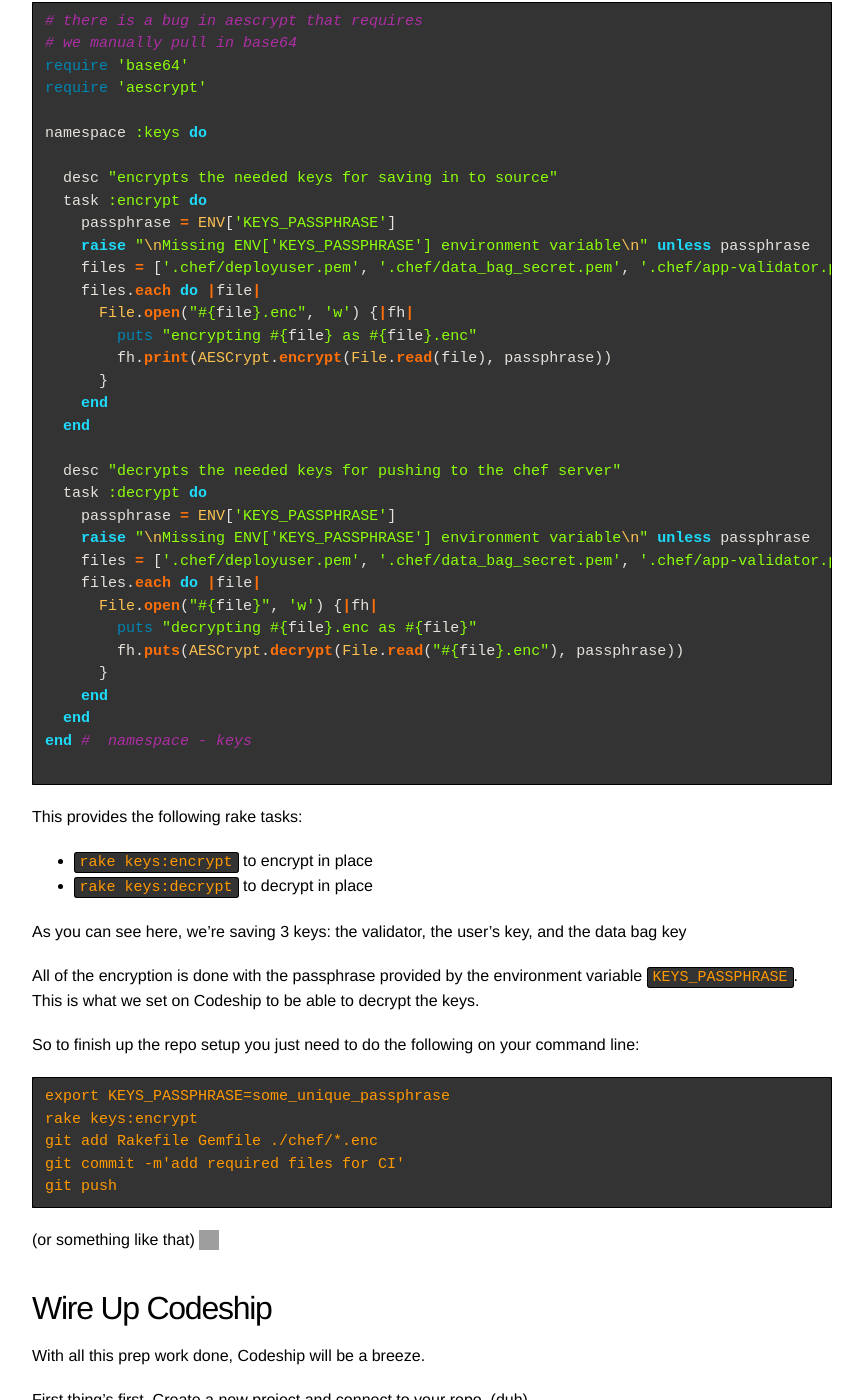
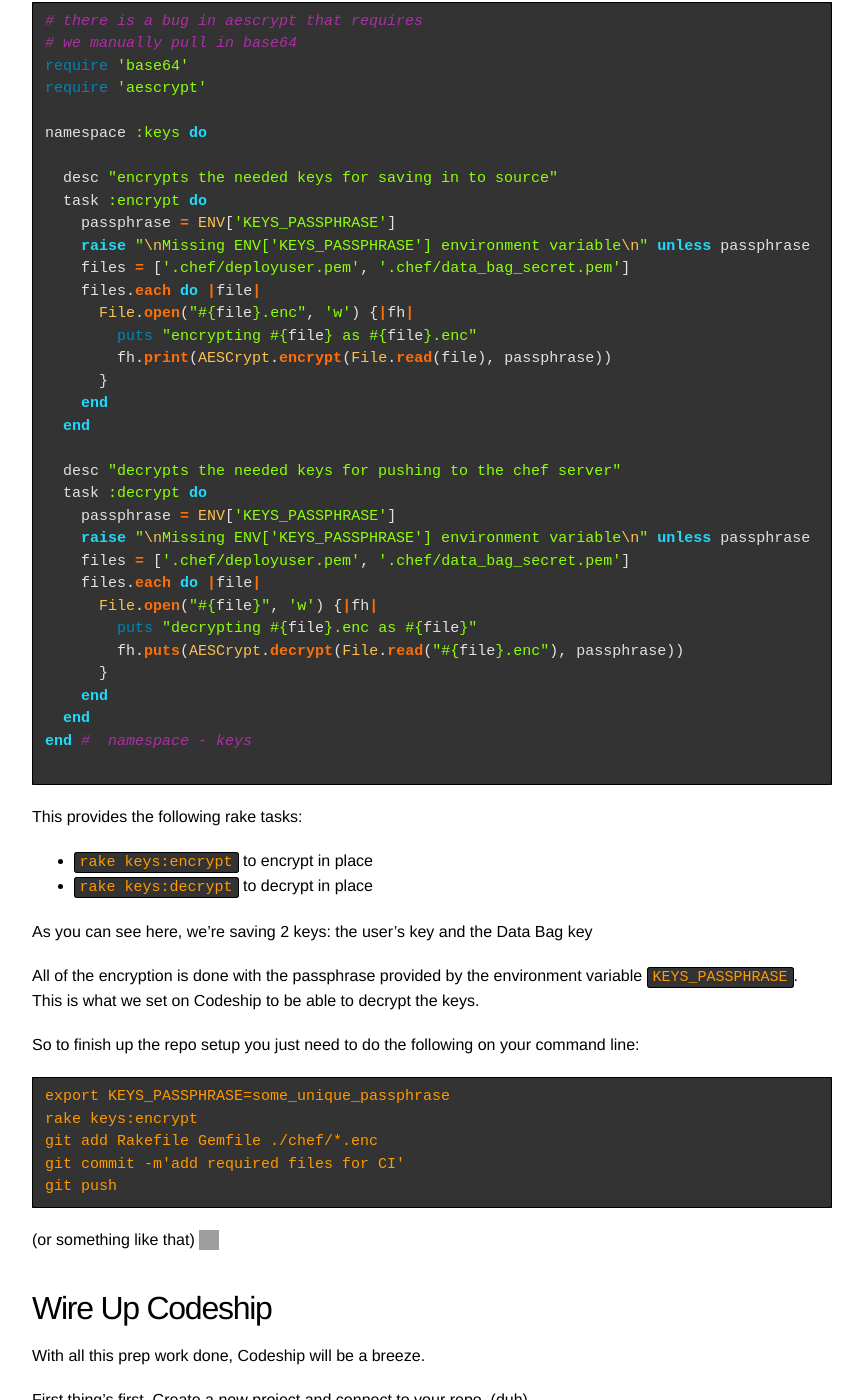
Before and after one commit to parabuzzle/parabuzzle.github.io, a Jekyll site: the page built from _posts/2014-09-19-managing-chef-with-codeship.md, in a window 1280 px wide and 1400 px high, scrolled down 2707 px. Shown: the whole window, without its empty margins (208-1071 px from the left). Built offline with Jekyll 4.4.1, drawn with Linux system fonts in a browser that asks for light colours; Markdown is read by kramdown in place of the engine named in the settings; comment, search, counter and statistics services are not loaded; grey boxes are pictures that could not be loaded.

Commit message:
remove un-needed key from rake

````diff
--- a/_posts/2014-09-19-managing-chef-with-codeship.md
+++ b/_posts/2014-09-19-managing-chef-with-codeship.md
@@ -108,7 +108,7 @@ namespace :keys do
   task :encrypt do
     passphrase = ENV['KEYS_PASSPHRASE']
     raise "\nMissing ENV['KEYS_PASSPHRASE'] environment variable\n" unless passphrase
-    files = ['.chef/deployuser.pem', '.chef/data_bag_secret.pem', '.chef/app-validator.pem']
+    files = ['.chef/deployuser.pem', '.chef/data_bag_secret.pem']
     files.each do |file|
       File.open("#{file}.enc", 'w') {|fh|
         puts "encrypting #{file} as #{file}.enc"
@@ -121,7 +121,7 @@ namespace :keys do
   task :decrypt do
     passphrase = ENV['KEYS_PASSPHRASE']
     raise "\nMissing ENV['KEYS_PASSPHRASE'] environment variable\n" unless passphrase
-    files = ['.chef/deployuser.pem', '.chef/data_bag_secret.pem', '.chef/app-validator.pem']
+    files = ['.chef/deployuser.pem', '.chef/data_bag_secret.pem']
     files.each do |file|
       File.open("#{file}", 'w') {|fh|
         puts "decrypting #{file}.enc as #{file}"
@@ -138,7 +138,7 @@ This provides the following rake tasks:
   * ```rake keys:encrypt``` to encrypt in place
   * ```rake keys:decrypt``` to decrypt in place
 
-As you can see here, we're saving 3 keys: the validator, the user's key, and the data bag key
+As you can see here, we're saving 2 keys: the user's key and the Data Bag key
 
 All of the encryption is done with the passphrase provided by the environment variable ```KEYS_PASSPHRASE```. This is what we set on Codeship to be able to decrypt the keys.
 
````
